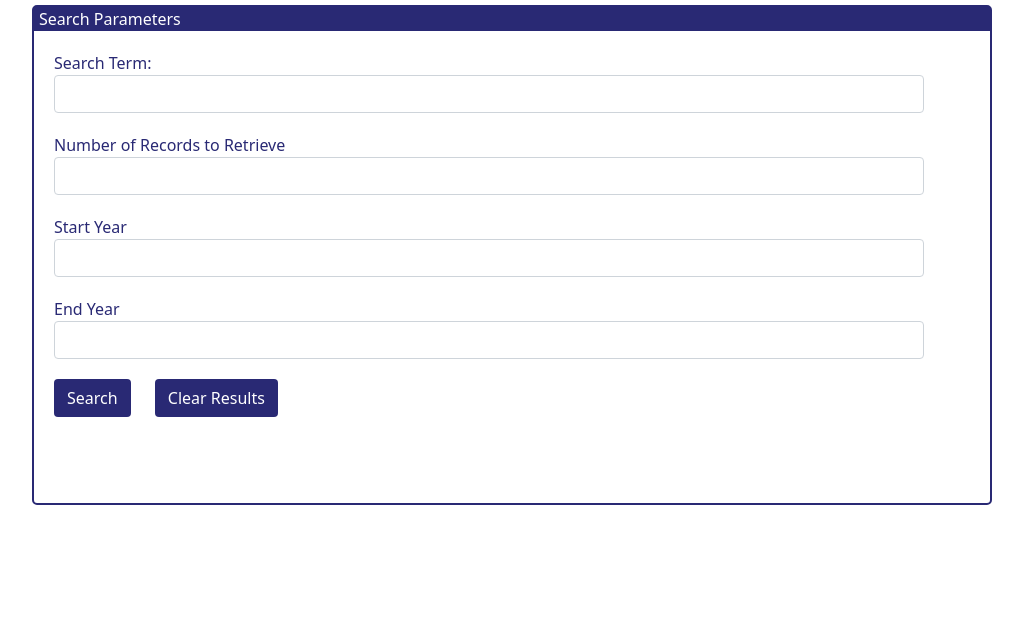
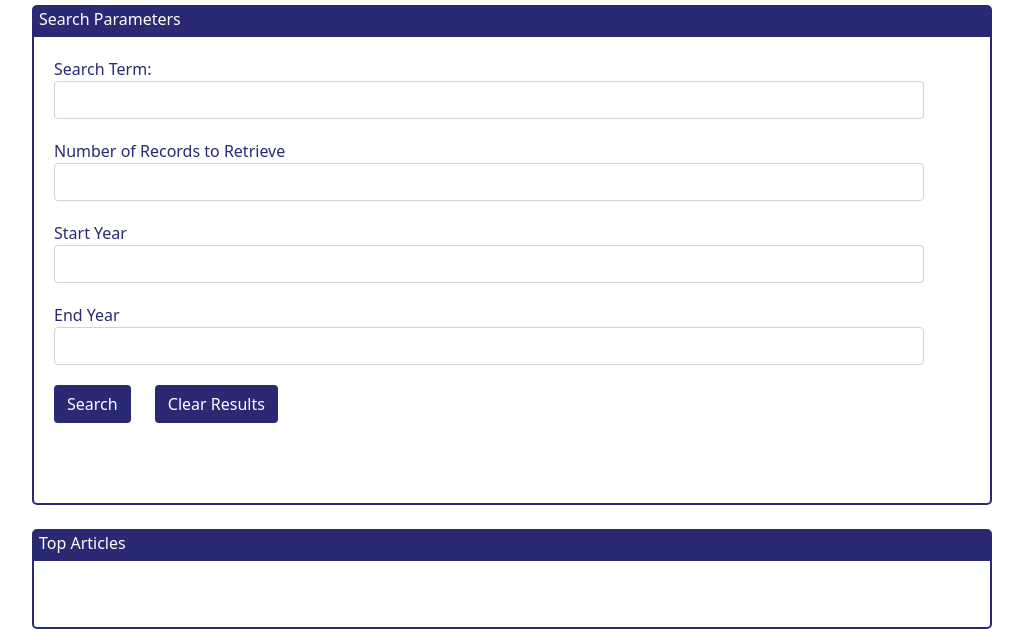
Before and after one commit to AngelCooper/NYTsearch, a plain HTML site: page index.html in a window 1280 px wide. Shown: the part 175-804 px from the top of the page, without its empty margins (193-1216 px from the left). Drawn offline with nearby package versions, Linux system fonts and the light colour scheme.

Commit message:
started articles container

```diff
--- a/index.html
+++ b/index.html
@@ -54,8 +54,15 @@
         </div>
 
     </div>
+    <br>
+    <div class="articles-container">
+        <div id="articles">
+            <label>Top Articles</label>
+        </div>
+        <div class="article">
 
-    <div class="articles-container"></div>
+        </div>
+    </div>
 </body>
 
 </html>
--- a/style.css
+++ b/style.css
@@ -28,6 +28,15 @@
     background-color: white;
 }
 
+.articles-container{
+    color: rgb(41, 41, 116);;
+    width: 75%;
+    margin-left: 225px;
+    border-radius: 5px;
+    height: 100px;
+    border: solid 2px rgb(41, 41, 116);
+}
+
 .input-container{
     margin: 20px;
 }
@@ -41,9 +50,20 @@
 #search-params{
     color: white;
     background-color: rgb(41, 41, 116);
+    height: 30px;
 }
 
 #search-params label{
     margin-left: 5px;
 
 }
+
+#articles{
+    color: white;
+    background-color: rgb(41, 41, 116);
+    height: 30px;
+}
+
+#articles label{
+    margin-left: 5px;
+}
```
